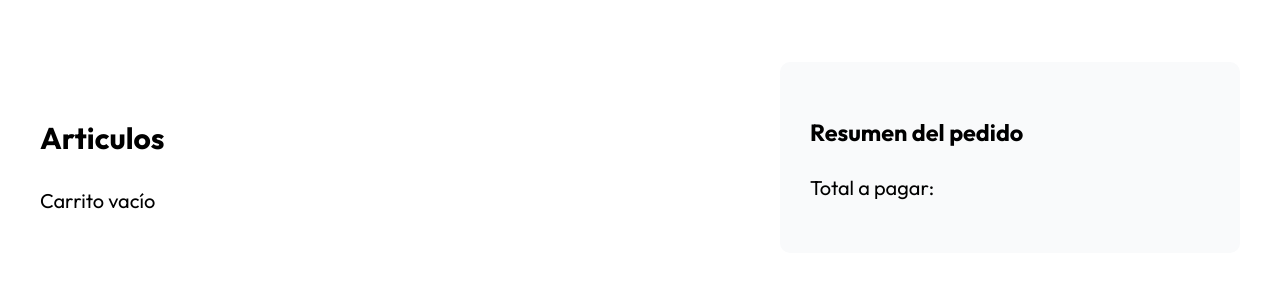
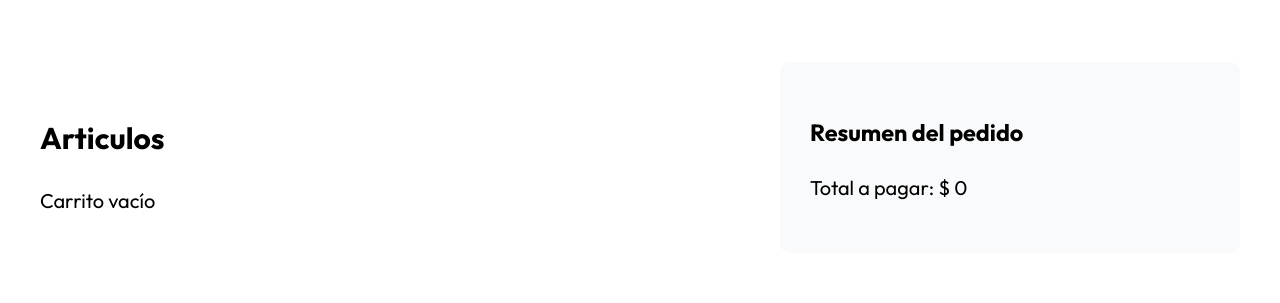
Before and after one commit to luisrlwev/guitarla-next, a Next.js app: page /carrito in a window 1280 px wide. Shown: the part 359-662 px from the top of the page. Built offline with nearby package versions, Linux system fonts and the light colour scheme.

Commit message:
Calculamos el total del carrito de compras

```diff
--- a/pages/carrito.js
+++ b/pages/carrito.js
@@ -1,8 +1,17 @@
+import { useEffect, useState } from "react"
+import Image from "next/image"
 import Layout from "@/components/layout"
-import Image from "next/image"
 import styles from '@/styles/carrito.module.css'
 
 export default function Carrito({carrito, actualizarCantidad}) {
+
+    const [total, setTotal] = useState(0)
+
+    useEffect(() => {
+        const calculoTotal = carrito.reduce( (total, producto) => total + (producto.cantidad * producto.precio), 0 )
+        setTotal(calculoTotal)
+    }, [carrito])
+
   return (
     <Layout
         title="Carrito"
@@ -47,7 +56,7 @@
                 </div>
                 <aside className={styles.resumen}>
                     <h3>Resumen del pedido</h3>
-                    <p>Total a pagar: </p>
+                    <p>Total a pagar: $ {total}</p>
                 </aside>
             </div>
         </main>
--- a/styles/carrito.module.css
+++ b/styles/carrito.module.css
@@ -12,6 +12,8 @@
     background-color: #f9fafb;
     padding: 3rem;
     border-radius: 1rem;
+    position: sticky;
+    top: 3rem;
 }
 
 .producto{
```
